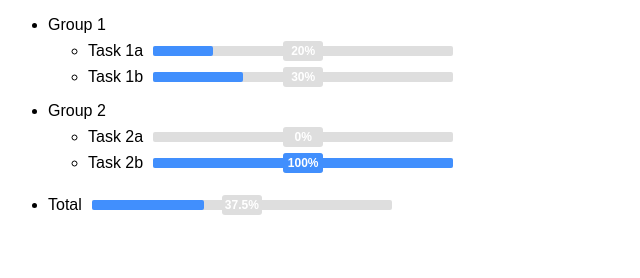
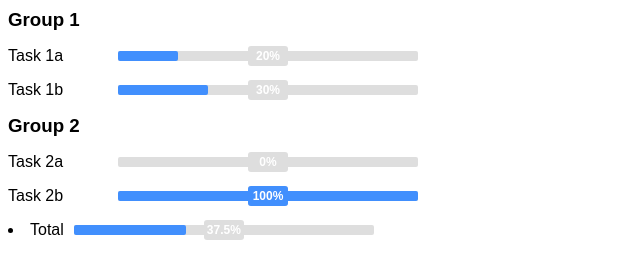
Before and after one commit to jryans/progress, a website: page index.html in a window 1280 px wide. Shown: the whole page, without its empty margins (0-640 px from the left). Drawn offline with Linux system fonts and the light colour scheme.

Commit message:
No more list items

```diff
--- a/index.css
+++ b/index.css
@@ -2,8 +2,17 @@ body {
   font-family: sans-serif;
 }
 
-ul {
-  margin-bottom: 1em;
+h3 {
+  margin: 0.5em 0;
+}
+
+.task {
+  margin: 1em 0;
+}
+
+.label {
+  display: inline-block;
+  width: 100px;
 }
 
 /*
@@ -15,7 +24,7 @@ ul {
   display: inline-block;
   font-weight: bold;
   font-size: 12px;
-  margin: 1em 10px 0;
+  margin: 0 10px;
   width: 300px;
   height: 10px;
   position: relative;
--- a/index.js
+++ b/index.js
@@ -4,25 +4,26 @@ function* load() {
   let response = yield fetch("data.json");
   let json = yield response.json();
 
-  let root = document.createElement("ul");
-  document.body.appendChild(root);
+  let root = document.body;
   root.id = "root";
   for (let groupName in json) {
     let groupValue = json[groupName];
-    let li = document.createElement("li");
-    root.appendChild(li);
-    li.textContent = groupName;
-    let group = document.createElement("ul");
-    li.appendChild(group);
-    for (let itemName in groupValue) {
-      let itemValue = groupValue[itemName];
-      let li = document.createElement("li")
-      group.appendChild(li);
-      li.textContent = itemName;
+    let group = document.createElement("h3");
+    root.appendChild(group);
+    group.textContent = groupName;
+    for (let taskName in groupValue) {
+      let taskValue = groupValue[taskName];
+      let task = document.createElement("div")
+      root.appendChild(task);
+      task.classList.add("task");
+      let taskLabel = document.createElement("span");
+      task.appendChild(taskLabel);
+      taskLabel.classList.add("label");
+      taskLabel.textContent = taskName;
       let progress = document.createElement("div");
-      li.appendChild(progress);
+      task.appendChild(progress);
       progress.classList.add("progress");
-      progress.textContent = itemValue;
+      progress.textContent = taskValue;
     }
   }
 
@@ -33,9 +34,9 @@ function* load() {
   }
 }
 
-function summarize(items) {
-  let itemCount = items.length;
-  let progressSum = [...items].reduce((sum, progress) => {
+function summarize(tasks) {
+  let taskCount = tasks.length;
+  let progressSum = [...tasks].reduce((sum, progress) => {
     return sum + Number(progress.textContent);
   }, 0);
 
@@ -47,7 +48,7 @@ function summarize(items) {
   let progress = document.createElement("div");
   summary.appendChild(progress);
   progress.classList.add("progress");
-  progress.textContent = progressSum / itemCount;
+  progress.textContent = progressSum / taskCount;
 }
 
 function addProgressBar(progress) {
```
